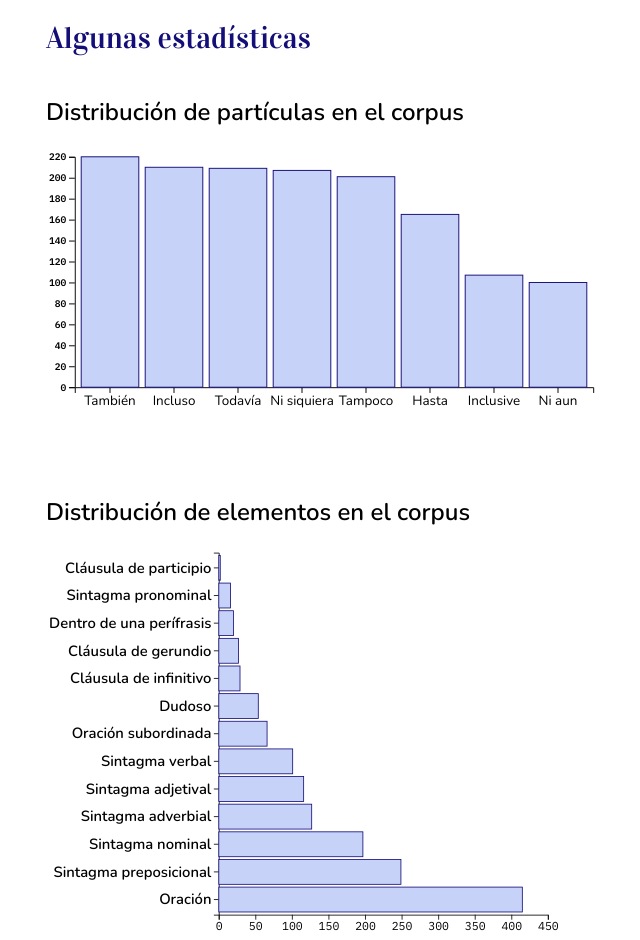
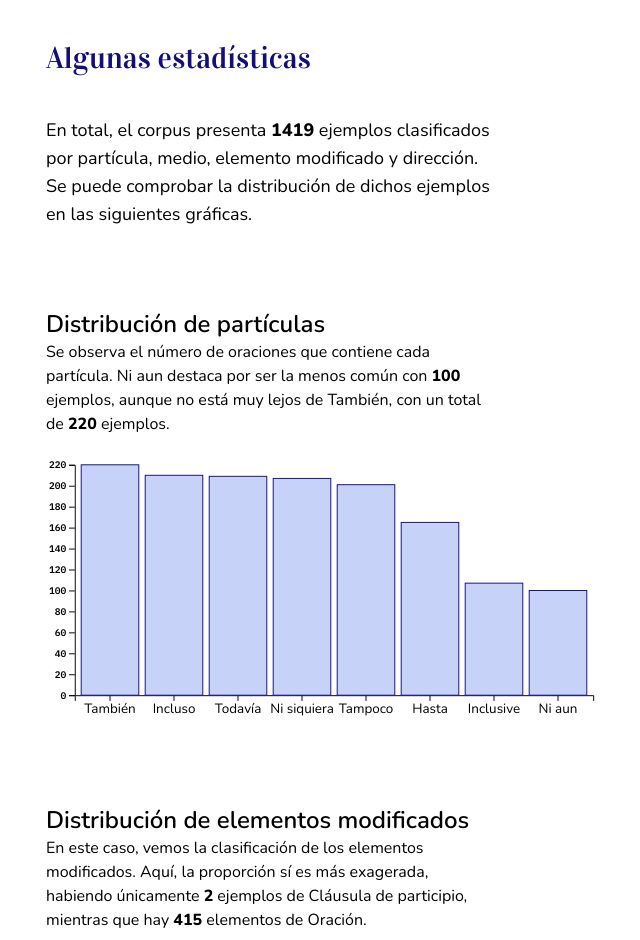
Before and after one commit to jesi-rgb/focal-es, a SvelteKit app: page /stats in a window 1280 px wide. Shown: the part 52-992 px from the top of the page, without its empty margins (146-786 px from the left). Built offline with nearby package versions, Linux system fonts and the light colour scheme.

Commit message:
lost of docs!

```diff
--- a/src/lib/NavBar.svelte
+++ b/src/lib/NavBar.svelte
@@ -3,7 +3,7 @@
 </script>
 
 <nav
-  class="flex flex-row text-main text-lg xl:text-2xl space-x-4 font-title font-light my-5 items-baseline"
+  class="flex flex-row text-main text-lg xl:text-2xl space-x-4 font-title font-light my-5 mb-10 items-baseline"
 >
   <a href="/" class="">
     <img src={logo} width="20px" alt="FOCAL-ES logo" />
--- a/src/lib/VizComponents/ElementBarchart.svelte
+++ b/src/lib/VizComponents/ElementBarchart.svelte
@@ -28,8 +28,6 @@
   });
 
   elementFrequency.sort((b, a) => a.frequency - b.frequency);
-
-  console.log(elementFrequency);
 
   //   chart definition
 
--- a/src/routes/stats/+page.svelte
+++ b/src/routes/stats/+page.svelte
@@ -3,6 +3,7 @@
   import data from "$lib/assets/focal-es.json";
   import ElementBarchart from "$lib/VizComponents/ElementBarchart.svelte";
   import ParticleBarchart from "$lib/VizComponents/ParticleBarchart.svelte";
+  import { max } from "d3";
 
   Array.prototype.groupBy = function (prop) {
     return this.reduce(function (groups, item) {
@@ -14,29 +15,71 @@
   };
 
   let particleGroups = data.groupBy("particle");
+  let elementGroups = data.groupBy("element");
 
-  let particles = [];
-  let frequencies = [];
+  let particleFrequency = [];
   Object.keys(particleGroups).forEach((key) => {
-    particles.push(key);
-    frequencies.push(particleGroups[key].length);
+    particleFrequency.push({
+      particle: key,
+      frequency: particleGroups[key].length,
+    });
   });
+  particleFrequency.sort((a, b) => a.frequency - b.frequency);
+
+  let minParticleFreq = particleFrequency[0];
+  let maxParticleFreq = particleFrequency[particleFrequency.length - 1];
+
+  let elementFrequency = [];
+  Object.keys(elementGroups).forEach((key) => {
+    elementFrequency.push({
+      element: key,
+      frequency: elementGroups[key].length,
+    });
+  });
+
+  elementFrequency.sort((a, b) => a.frequency - b.frequency);
+
+  let minElementFreq = elementFrequency[0];
+  let maxElementFreq = elementFrequency[elementFrequency.length - 1];
+
+  console.log(minElementFreq);
 </script>
 
 <h1 class="text-3xl text-main font-title mb-10">Algunas estadísticas</h1>
 
 <div class="flex flex-col space-y-20">
+  <div class="text-lg max-w-md">
+    <p>
+      En total, el corpus presenta <b>{data.length}</b> ejemplos clasificados por
+      partícula, medio, elemento modificado y dirección. Se puede comprobar la distribución
+      de dichos ejemplos en las siguientes gráficas.
+    </p>
+  </div>
   <div>
-    <h2 class="text-2xl font-semibold">
-      Distribución de partículas en el corpus
-    </h2>
+    <h2 class="text-2xl font-semibold">Distribución de partículas</h2>
+
+    <p class="max-w-md">
+      Se observa el número de oraciones que contiene cada partícula. {minParticleFreq.particle}
+      destaca por ser la menos común con <b>{minParticleFreq.frequency}</b>
+      ejemplos, aunque no está muy lejos de {maxParticleFreq.particle}, con un
+      total de <b>{maxParticleFreq.frequency}</b>
+      ejemplos.
+    </p>
     <ParticleBarchart />
   </div>
 
   <div>
     <h2 class="text-2xl font-semibold">
-      Distribución de elementos en el corpus
+      Distribución de elementos modificados
     </h2>
+    <p class="max-w-md">
+      En este caso, vemos la clasificación de los elementos modificados. Aquí,
+      la proporción sí es más exagerada, habiendo únicamente <b
+        >{minElementFreq.frequency}</b
+      >
+      ejemplos de {minElementFreq.element}, mientras que hay
+      <b>{maxElementFreq.frequency}</b> elementos de {maxElementFreq.element}.
+    </p>
     <ElementBarchart />
   </div>
 </div>
```
